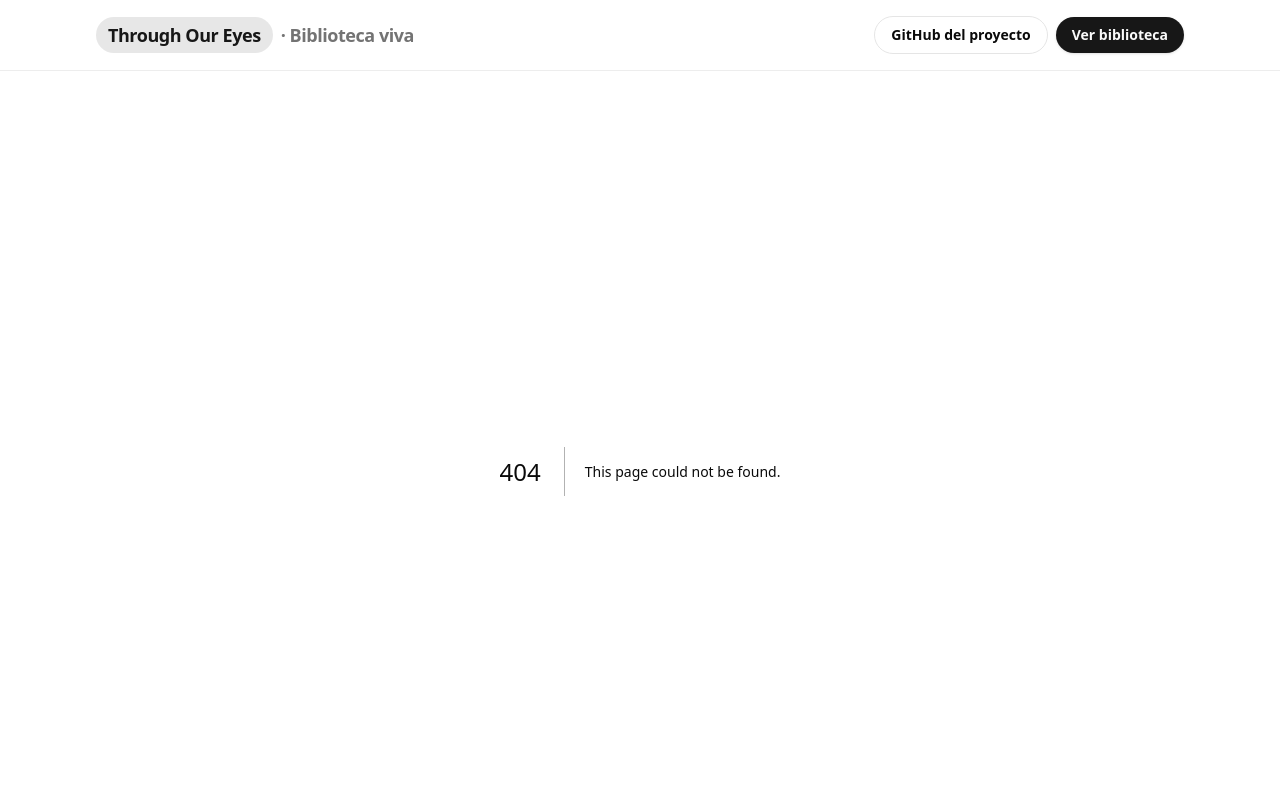
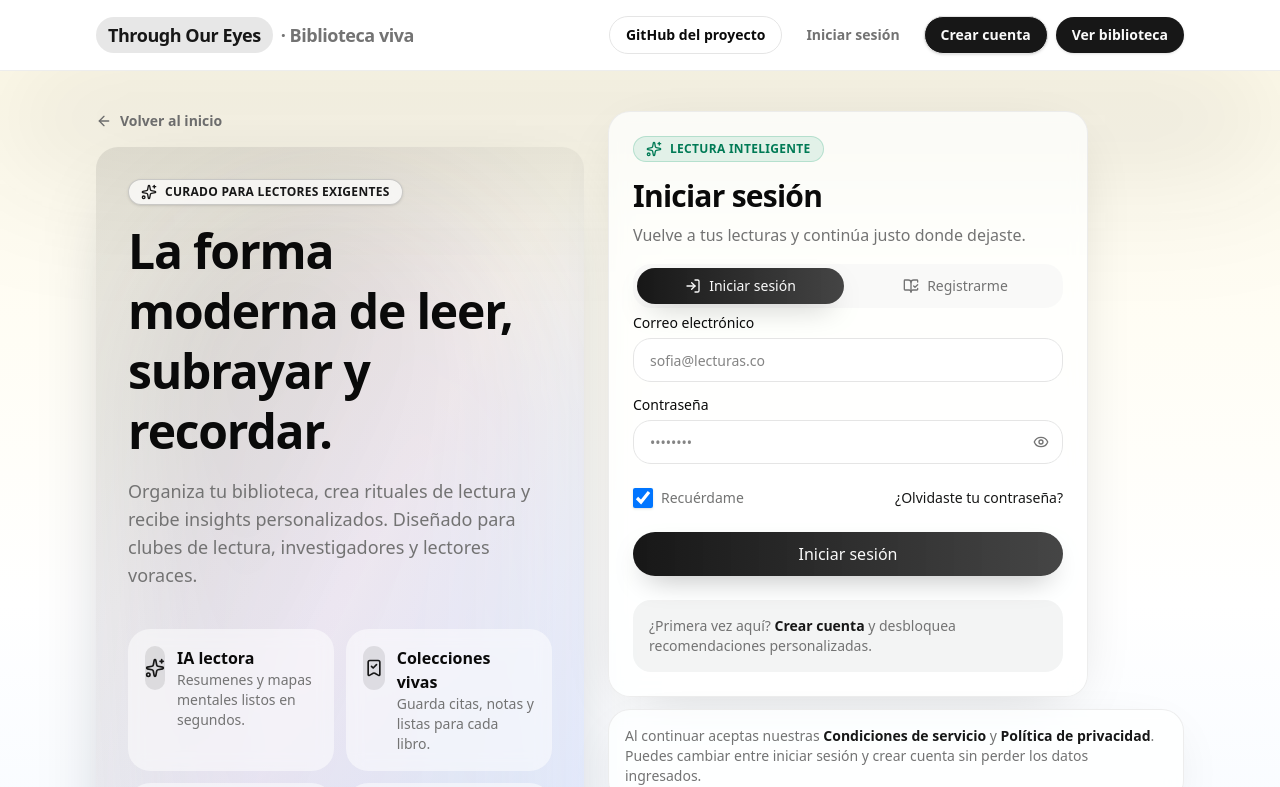
Before and after one commit to ixyzdev/through-our-eyes, a Next.js app: page /login in a window 1280 px wide. Before the commit this address had no page. Shown: the top 787 px of the page. Built offline with nearby package versions, Linux system fonts and the light colour scheme.

Commit message:
Add login and signup experiences

```diff
--- a/package.json
+++ b/package.json
@@ -25,9 +25,9 @@
     "@types/react-dom": "^19",
     "babel-plugin-react-compiler": "1.0.0",
     "eslint": "^9",
+    "eslint-config-next": "16.1.1",
     "eslint-config-prettier": "^10.0.2",
-    "eslint-config-next": "16.1.1",
-    "eslint-plugin-prettier": "^5.2.1",
+    "eslint-plugin-prettier": "^5.5.4",
     "prettier": "^3.4.2",
     "prettier-plugin-tailwindcss": "^0.6.10",
     "tailwindcss": "^4",
--- a/src/app/layout.tsx
+++ b/src/app/layout.tsx
@@ -51,6 +51,18 @@ export default function RootLayout({
                   GitHub del proyecto
                 </Link>
                 <Link
+                  href="/login"
+                  className="text-muted-foreground hover:text-foreground rounded-full px-4 py-2 text-sm font-semibold transition"
+                >
+                  Iniciar sesión
+                </Link>
+                <Link
+                  href="/signup"
+                  className="border-border bg-primary text-primary-foreground hover:bg-primary/90 rounded-full border px-4 py-2 text-sm font-semibold shadow"
+                >
+                  Crear cuenta
+                </Link>
+                <Link
                   href="/library"
                   className="bg-primary text-primary-foreground hover:bg-primary/90 rounded-full px-4 py-2 text-sm font-semibold shadow"
                 >
--- /dev/null
+++ b/src/app/login/page.tsx
@@ -0,0 +1,7 @@
+'use client'
+
+import { AuthPage } from '@/components/auth/auth-page'
+
+export default function LoginPage() {
+  return <AuthPage defaultMode="login" />
+}
--- /dev/null
+++ b/src/app/signup/page.tsx
@@ -0,0 +1,7 @@
+'use client'
+
+import { AuthPage } from '@/components/auth/auth-page'
+
+export default function SignupPage() {
+  return <AuthPage defaultMode="signup" />
+}
--- /dev/null
+++ b/src/components/auth/auth-page.tsx
@@ -0,0 +1,58 @@
+'use client'
+
+import Link from 'next/link'
+import { useState } from 'react'
+import { ArrowLeft } from 'lucide-react'
+
+import { AuthForm } from '@/components/auth/auth-form'
+import { HeroPanel } from '@/components/auth/hero-panel'
+import { Card } from '@/components/ui/card'
+
+type AuthMode = 'login' | 'signup'
+
+interface AuthPageProps {
+  defaultMode: AuthMode
+}
+
+export function AuthPage({ defaultMode }: AuthPageProps) {
+  const [mode, setMode] = useState<AuthMode>(defaultMode)
+
+  return (
+    <div className="text-foreground relative min-h-[calc(100vh-80px)] overflow-hidden bg-gradient-to-b from-amber-50 via-white to-blue-50 antialiased dark:from-zinc-950 dark:via-zinc-900 dark:to-black">
+      <div className="from-primary/15 pointer-events-none absolute inset-x-0 top-0 h-72 bg-gradient-to-b via-transparent to-transparent blur-3xl" />
+      <div className="mx-auto flex max-w-6xl flex-col gap-6 px-6 py-10 lg:flex-row lg:items-start lg:px-8">
+        <div className="flex flex-1 flex-col gap-4">
+          <Link
+            href="/"
+            className="text-muted-foreground hover:text-foreground inline-flex w-fit items-center gap-2 text-sm font-semibold transition"
+          >
+            <ArrowLeft className="h-4 w-4" />
+            Volver al inicio
+          </Link>
+          <HeroPanel />
+        </div>
+        <div className="w-full max-w-xl space-y-3">
+          <AuthForm mode={mode} onToggleMode={setMode} />
+          <Card className="border-border/70 bg-card/70 text-muted-foreground border p-4 text-sm">
+            Al continuar aceptas nuestras{' '}
+            <Link
+              href="#"
+              className="text-primary font-semibold hover:underline"
+            >
+              Condiciones de servicio
+            </Link>{' '}
+            y{' '}
+            <Link
+              href="#"
+              className="text-primary font-semibold hover:underline"
+            >
+              Política de privacidad
+            </Link>
+            . Puedes cambiar entre iniciar sesión y crear cuenta sin perder los
+            datos ingresados.
+          </Card>
+        </div>
+      </div>
+    </div>
+  )
+}
```
Also changed, not shown: 1 other file (tests, documents, lock files or other folders).
